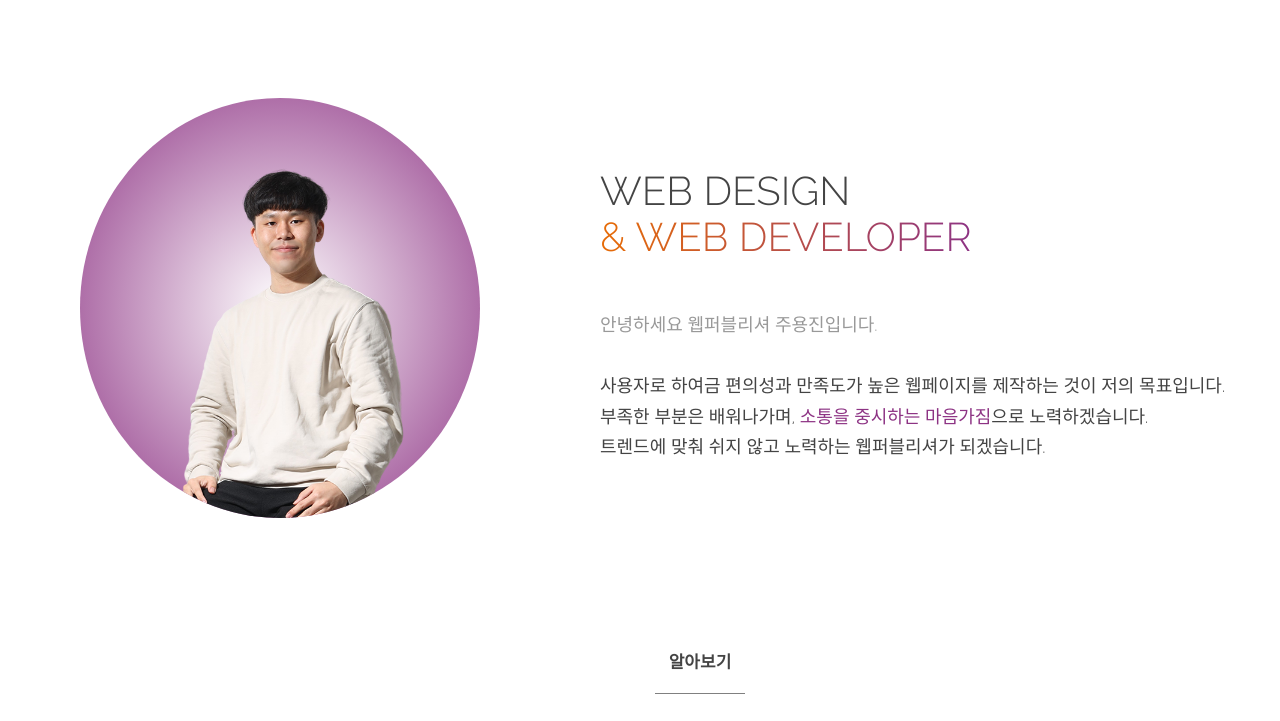
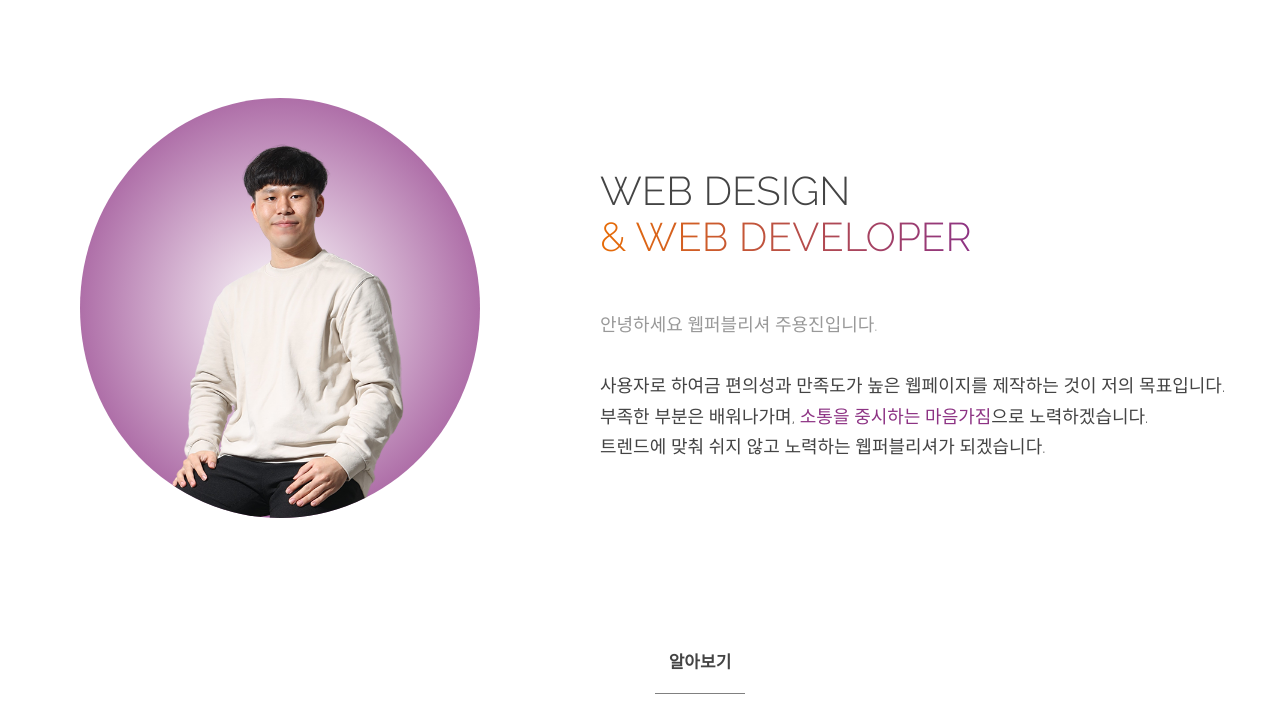
Before and after one commit to Yon9/yj-portfolio, a plain HTML site: page index.html in a window 1280 px wide. Shown: the part 72-793 px from the top of the page. Drawn offline with nearby package versions, Linux system fonts and the light colour scheme; some icons are missing; files whose address does not match are found by name.

Commit message:
Update style.css

```diff
--- a/css/style.css
+++ b/css/style.css
@@ -49,7 +49,7 @@ section#profile .profile_main .p_left .img {width: 400px; height: 400px; border-
     position: relative; overflow: hidden; border: 0;}
 section#profile .profile_main .p_left .img:after {content: ''; display: block; width: 400px; height: 400px;
     border-radius: 50%; background-size: 400px; position: absolute; bottom: -10px; left: 0;
-    background: url("../images/me.png") no-repeat -100px -150px / 150%;}
+    background: url("../images/me.png") no-repeat -100px -175px / 150%;}
 
 section#profile .profile_main .p_right {width: 750px;}
 section#profile .profile_main .p_right dl {padding-top: 70px; padding-left: 50px;}
```
